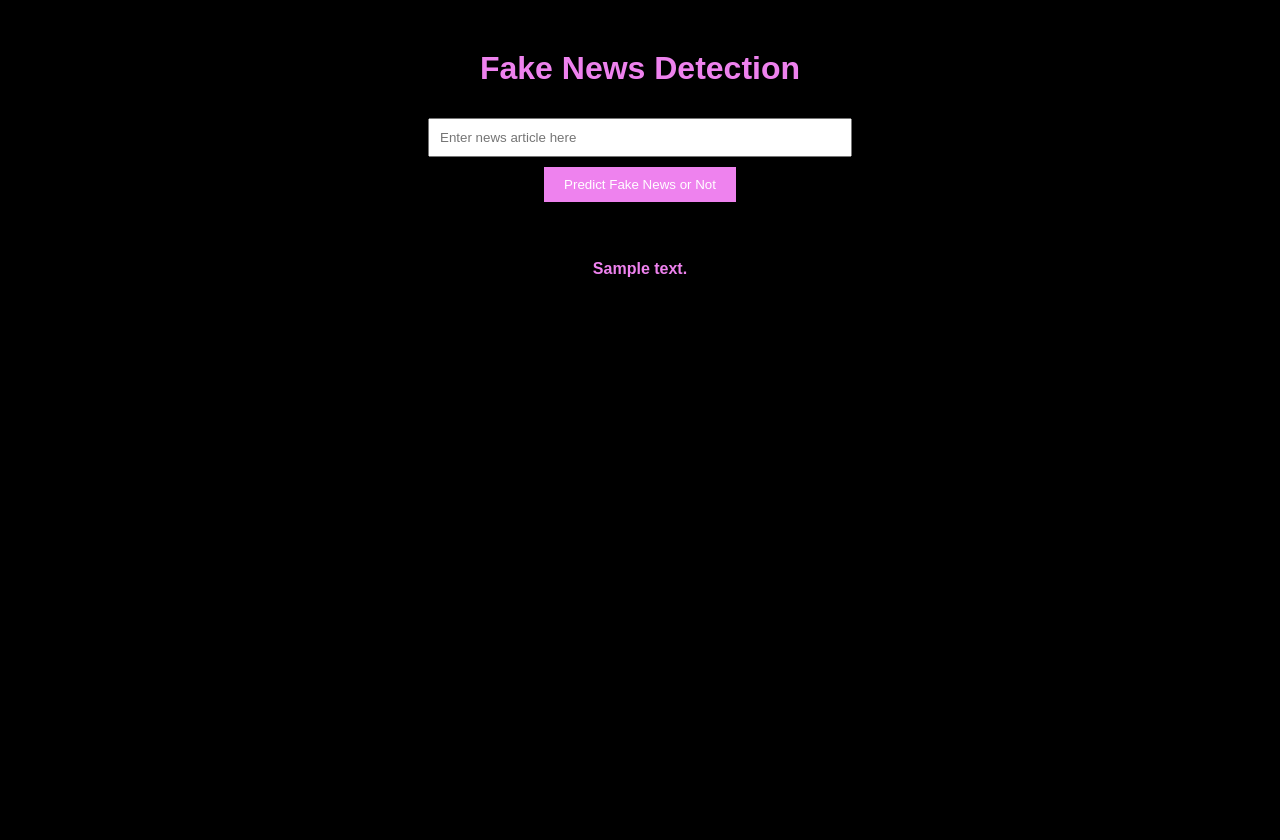
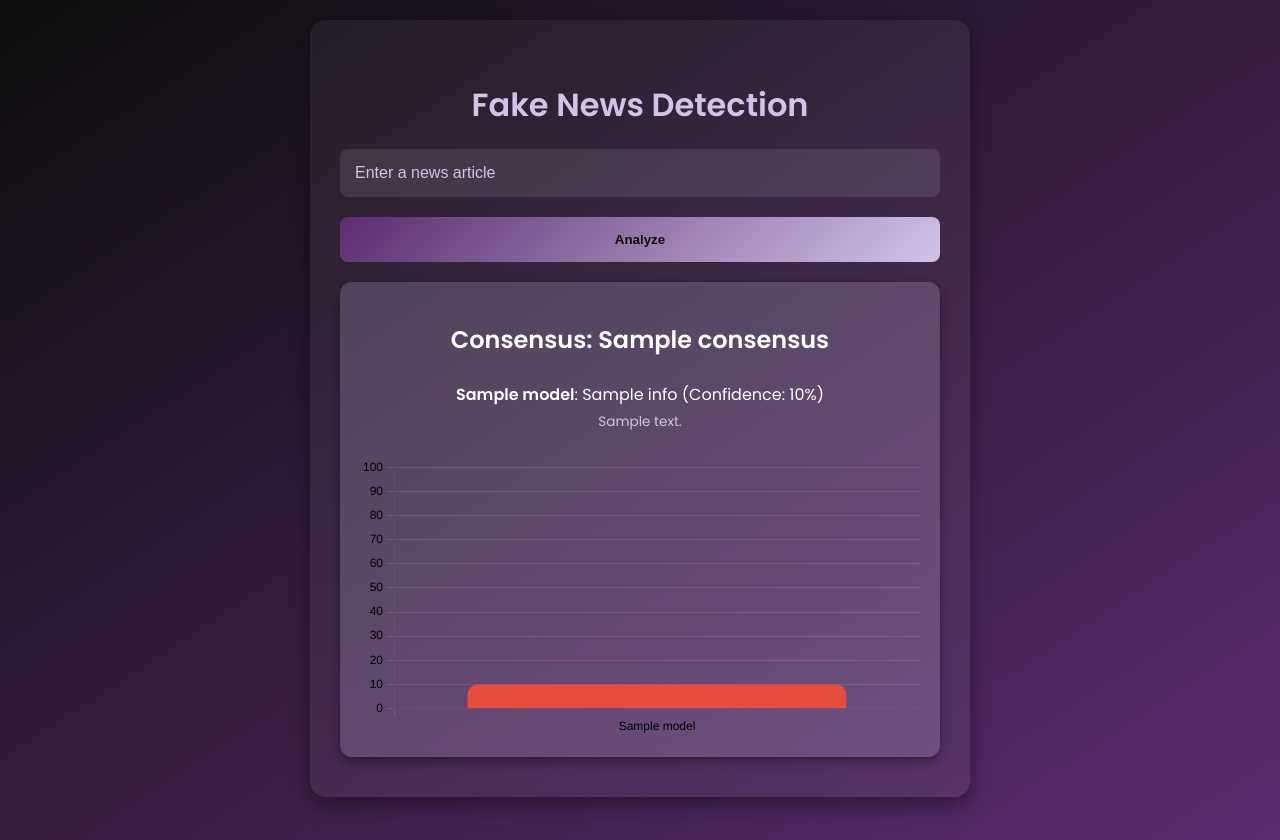
Before and after one commit to Rodwanbagdadi/Fake_News_Detection, a Python web app: template templates/index.html in a window 1280 px wide. Before the commit the page ends 277 px from the top, so only its background shows below. Run offline with Jinja, Linux system fonts and the light colour scheme; the template is opened without the code that fills it: most values are stand-ins (such as "Sample title", 1, 10 or a date in 2020).

Commit message:
fixed the UI + it runs locally now
fixed the user interface and included all 4 models

```diff
--- a/templates/index.html
+++ b/templates/index.html
@@ -4,45 +4,189 @@
   <meta charset="UTF-8">
   <meta name="viewport" content="width=device-width, initial-scale=1.0">
   <title>Fake News Detection</title>
+
+  <!-- Google Fonts -->
+  <link href="https://fonts.googleapis.com/css2?family=Poppins:wght@400;600&display=swap" rel="stylesheet">
+
+  <!-- Chart.js -->
+  <script src="https://cdn.jsdelivr.net/npm/chart.js"></script>
+
   <style>
+    :root {
+      --black: #0d0d0d;
+      --deep-violet: #5b2c6f;
+      --light-purple: #d1c4e9;
+      --white: #ffffff;
+      --green: #2ecc71;
+      --red: #e74c3c;
+      --axis-color: #cccccc;
+    }
+
     body {
-            background-color: black;
-            font-family: Arial, sans-serif;
+      background: linear-gradient(to bottom right, var(--black), var(--deep-violet));
+      font-family: 'Poppins', sans-serif;
+      color: var(--white);
+      min-height: 100vh;
+      margin: 0;
+      padding: 20px;
+      display: flex;
+      justify-content: center;
+      align-items: start;
     }
-        .login {
+
+    .container {
+      background-color: rgba(255, 255, 255, 0.05);
+      padding: 40px 30px;
+      border-radius: 16px;
+      box-shadow: 0 8px 20px rgba(0, 0, 0, 0.4);
+      width: 100%;
+      max-width: 600px;
       text-align: center;
-            margin-top: 50px;
     }
-        h1, h4 {
-            color: Violet;
+
+    h1 {
+      font-size: 2rem;
+      margin-bottom: 20px;
+      color: var(--light-purple);
     }
-        input {
-            padding: 10px;
-            margin: 10px 0;
-            width: 80%;
-            max-width: 400px;
+
+    form {
+      display: flex;
+      flex-direction: column;
+      gap: 20px;
+      margin-bottom: 20px;
     }
+
+    input[type="text"] {
+      padding: 15px;
+      border: none;
+      border-radius: 8px;
+      background-color: rgba(255, 255, 255, 0.1);
+      color: var(--white);
+      font-size: 1rem;
+      outline: none;
+    }
+
+    input[type="text"]::placeholder {
+      color: var(--light-purple);
+    }
+
     button {
-            padding: 10px 20px;
-            background-color: Violet;
-            color: white;
+      padding: 15px;
       border: none;
+      border-radius: 8px;
+      background: linear-gradient(135deg, var(--deep-violet), var(--light-purple));
+      color: var(--black);
+      font-weight: bold;
       cursor: pointer;
+      transition: transform 0.2s, background 0.3s;
     }
+
     button:hover {
-            background-color: darkviolet;
+      transform: scale(1.05);
+      background: linear-gradient(135deg, var(--light-purple), var(--deep-violet));
+    }
+
+    .toast {
+      background-color: rgba(209, 196, 233, 0.2);
+      padding: 20px;
+      margin-top: 20px;
+      border-radius: 12px;
+      box-shadow: 0 4px 12px rgba(0, 0, 0, 0.4);
+    }
+
+    canvas {
+      margin-top: 20px;
+    }
+
+    ul {
+      list-style-type: none;
+      padding: 0;
+    }
+
+    ul li {
+      padding: 5px 0;
+    }
+
+    .model-desc {
+      font-size: 0.85rem;
+      color: var(--light-purple);
+      margin-top: 5px;
+    }
+
+    @media (max-width: 600px) {
+      .container {
+        padding: 20px;
+      }
     }
   </style>
 </head>
+
 <body>
-    <div class="login">
+  <div class="container">
     <h1>Fake News Detection</h1>
+
     <form action="{{ url_for('predict') }}" method="post">
-            <input type="text" name="article" placeholder="Enter news article here" required /><br>
-            <button type="submit">Predict Fake News or Not</button>
+      <input type="text" name="article" placeholder="Enter a news article" required>
+      <button type="submit">Analyze</button>
     </form>
-        <br><br>
-        <h4>{{ prediction_text }}</h4>
+
+    {% if results %}
+      <div class="toast">
+        <h2>Consensus: {{ consensus }}</h2>
+        <ul>
+          {% for model, info in results.items() %}
+            <li>
+              <strong>{{ model }}</strong>: {{ info.label }} (Confidence: {{ info.confidence | round(2) }}%)
+              <div class="model-desc">{{ descriptions[model] }}</div>
+            </li>
+          {% endfor %}
+        </ul>
+
+        <canvas id="confidenceChart"></canvas>
+      </div>
+
+      <script>
+        const labels = [{% for model, info in results.items() %}'{{ model }}',{% endfor %}];
+        const data = [{% for model, info in results.items() %}{{ info.confidence | round(2) }},{% endfor %}];
+
+        const backgroundColors = data.map(c => c > 80 ? '#2ecc71' : (c < 60 ? '#e74c3c' : '#f1c40f'));
+
+        const ctx = document.getElementById('confidenceChart').getContext('2d');
+        const confidenceChart = new Chart(ctx, {
+            type: 'bar',
+            data: {
+                labels: labels,
+                datasets: [{
+                    label: 'Confidence (%)',
+                    data: data,
+                    backgroundColor: backgroundColors,
+                    borderRadius: 10,
+                }]
+            },
+            options: {
+                responsive: true,
+                plugins: {
+                    legend: {
+                        display: false
+                    }
+                },
+                scales: {
+                    x: {
+                        ticks: { color: 'var(--axis-color)' },
+                        grid: { color: 'rgba(255,255,255,0.1)' }
+                    },
+                    y: {
+                        beginAtZero: true,
+                        max: 100,
+                        ticks: { color: 'var(--axis-color)' },
+                        grid: { color: 'rgba(255,255,255,0.1)' }
+                    }
+                }
+            }
+        });
+      </script>
+    {% endif %}
   </div>
 </body>
 </html>
```
Also changed, not shown: uploads/manual_testing.csv (added), 8 other files. Lines whose indentation alone changed are shown as unchanged.
